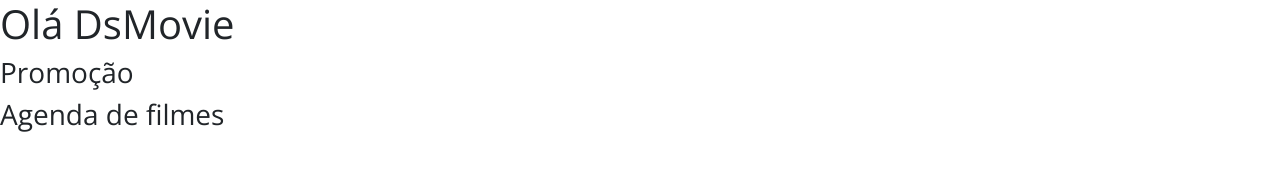
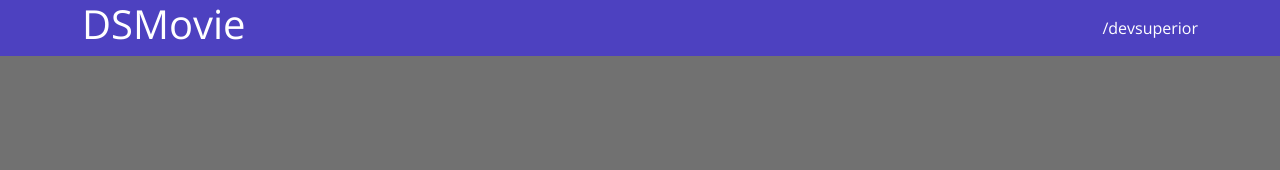
Before and after one commit to BentoCam/BenCamDsmovie, a plain HTML site: page index.html in a window 1280 px wide. Drawn offline with nearby package versions, Linux system fonts and the light colour scheme.

Commit message:
Barra superior Parte 1

```diff
--- a/css/styles.css
+++ b/css/styles.css
@@ -1,5 +1,27 @@
 @import url('https://fonts.googleapis.com/css2?family=Open+Sans:wght@300;400;700&display=swap');
 
-*{
+* {
+    box-sizing: border-box;
     font-family: 'Open Sans', sans-serif;
 }
+
+    html, body {
+        background-color: #717171;
+}
+
+header {
+
+    background-color: #4D41C0;
+    color: #fff;
+}
+nav{
+    display:flex;
+    align-items: center;
+    justify-content: space-between;
+}
+
+ a, a:hover {
+     text-decoration: none;
+    color: unset;
+
+ }
--- a/index.html
+++ b/index.html
@@ -10,11 +10,17 @@
     <link rel="stylesheet" href="css/styles.css">
 
 </head>
+<body>
+    <header>
+        <nav class="container">
+            <h1>DSMovie</h1>
+            <a href="https://github.com/BentoCam">/devsuperior</a>
 
-<body>
-    <h1>Olá DsMovie</h1>
-    <h3>Promoção</h3>
-    <h3>Agenda de filmes</h3>
+        </nav>
+
+    </header>
+
 
 </body>
+
 </html>
```
